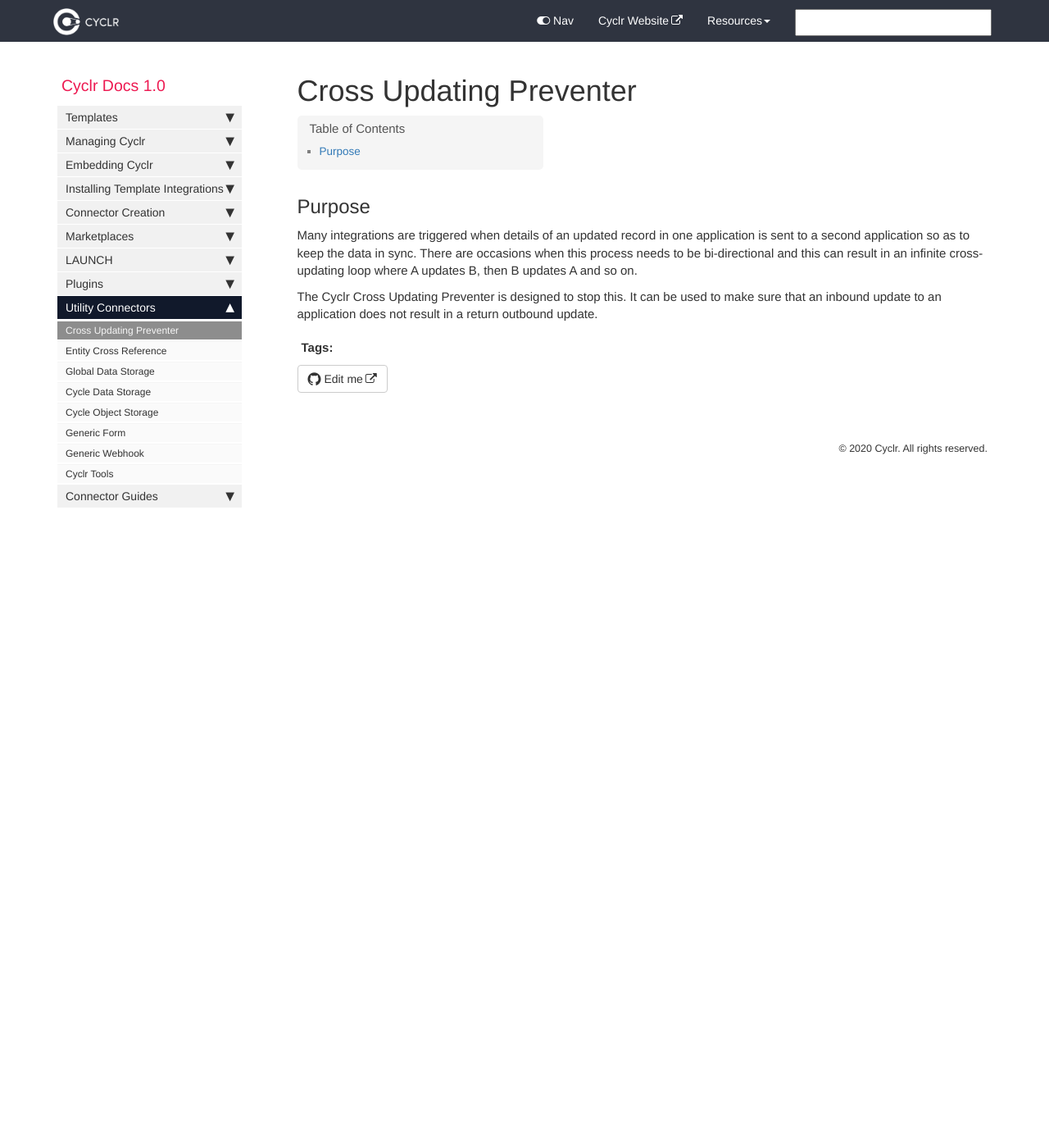
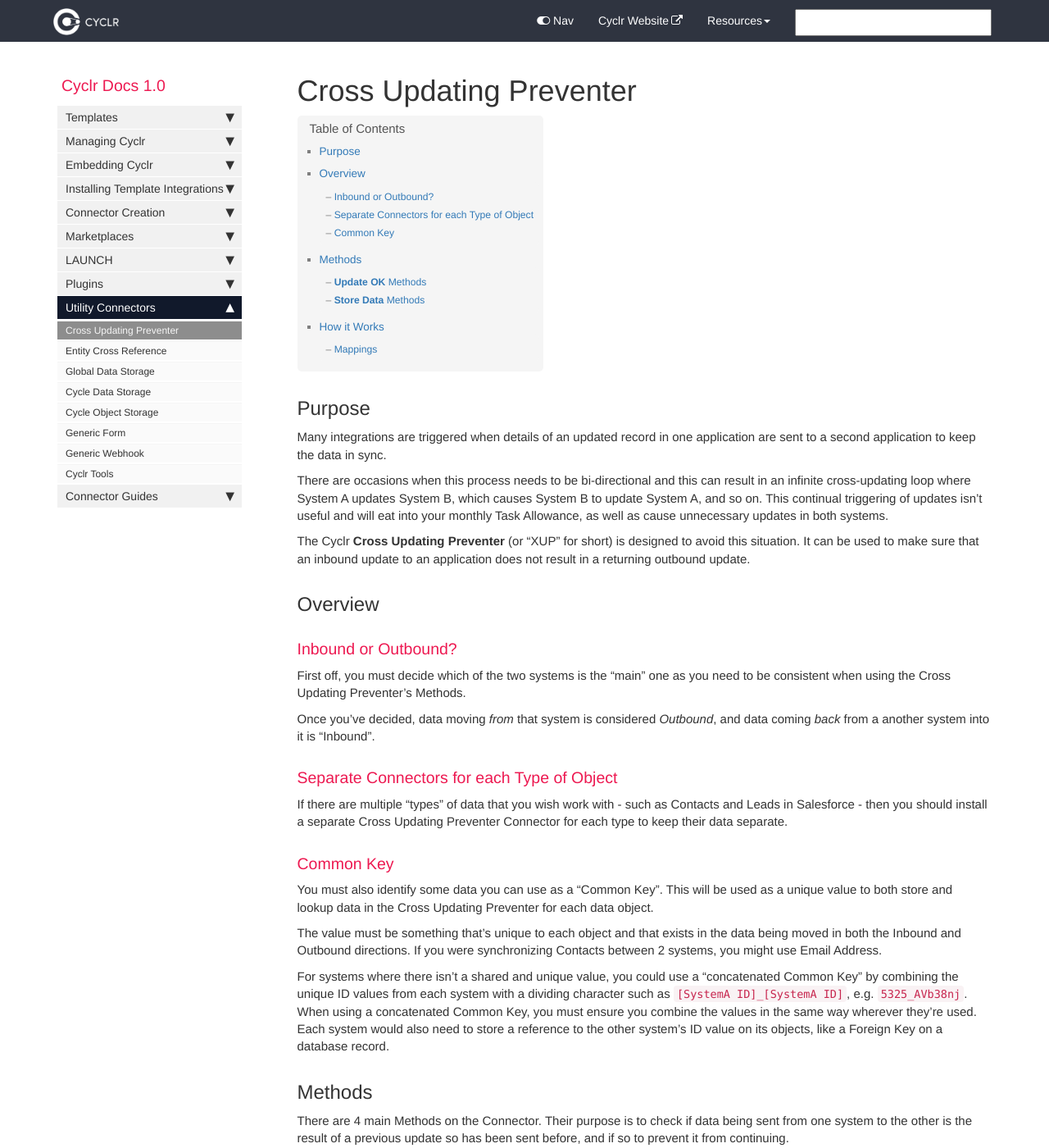
Before and after one commit to sneakysneak/docs, a Jekyll site: the page built from pages/utility-connectors/01-cross-updating-preventer.md, in a window 1280 px wide and 1400 px high. Shown: the whole window at 82% size. Built offline with Jekyll 4.4.1, drawn with Linux system fonts in a browser that asks for light colours; comment, search, counter and statistics services are not loaded; some of the changed text lies outside the part shown.

Commit message:
Add more explanation.

```diff
--- a/pages/utility-connectors/01-cross-updating-preventer.md
+++ b/pages/utility-connectors/01-cross-updating-preventer.md
@@ -7,6 +7,65 @@ tags: [utility-connector]
 
 ## Purpose
 
-Many integrations are triggered when details of an updated record in one application is sent to a second application so as to keep the data in sync. There are occasions when this process needs to be bi-directional and this can result in an infinite cross-updating loop where A updates B, then B updates A and so on.
+Many integrations are triggered when details of an updated record in one application are sent to a second application to keep the data in sync.
 
-The Cyclr Cross Updating Preventer is designed to stop this.  It can be used to make sure that an inbound update to an application does not result in a return outbound update.
+There are occasions when this process needs to be bi-directional and this can result in an infinite cross-updating loop where System A updates System B, which causes System B to update System A, and so on.  This continual triggering of updates isn't useful and will eat into your monthly Task Allowance, as well as cause unnecessary updates in both systems.
+
+The Cyclr **Cross Updating Preventer** (or "XUP" for short) is designed to avoid this situation.  It can be used to make sure that an inbound update to an application does not result in a returning outbound update.
+
+
+## Overview
+
+### Inbound or Outbound?
+First off, you must decide which of the two systems is the "main" one as you need to be consistent when using the Cross Updating Preventer's Methods.
+
+Once you've decided, data moving *from* that system is considered *Outbound*, and data coming *back* from a another system into it is "Inbound".
+
+### Separate Connectors for each Type of Object
+If there are multiple "types" of data that you wish work with - such as Contacts and Leads in Salesforce - then you should install a separate Cross Updating Preventer Connector for each type to keep their data separate.
+
+### Common Key
+You must also identify some data you can use as a "Common Key".  This will be used as a unique value to both store and lookup data in the Cross Updating Preventer for each data object.
+
+The value must be something that's unique to each object and that exists in the data being moved in both the Inbound and Outbound directions.  If you were synchronizing Contacts between 2 systems, you might use Email Address.
+
+For systems where there isn't a shared and unique value, you could use a "concatenated Common Key" by combining the unique ID values from each system with a dividing character such as `[SystemA ID]_[SystemA ID]`, e.g. `5325_AVb38nj`.  When using a concatenated Common Key, you must ensure you combine the values in the same way wherever they're used.  Each system would also need to store a reference to the other system's ID value on its objects, like a Foreign Key on a database record.
+
+## Methods
+
+There are 4 main Methods on the Connector.  Their purpose is to check if data being sent from one system to the other is the result of a previous update so has been sent before, and if so to prevent it from continuing.
+
+These "Outbound" Methods are used in a Cycle sending data *from* the "main" system:
+* Update OK (Outbound)
+* Store Data (Outbound)
+<br />
+
+These "Inbound" Methods are used in a Cycle receiving data *into* the "main" system:
+* Update OK (Inbound)
+* Store Data (Inbound)
+
+
+
+### **Update OK** Methods
+These simply compare the data you map to them with data previously stored by the opposite direction's **Store Data** Method.
+
+### **Store Data** Methods
+These store the data you map to them in the Cross Updating Preventer's internal storage, ready to be used by the opposite direction's **Update OK** Method.
+
+
+## How it Works
+
+**Update OK (*Outbound*)** compares the values you map on it with values that have been stored by **Store Data (*Inbound*)** for a specific Common Key value.  If there is any difference between those values, the Transaction leaves the Step through the True Exit, meaning the update should continue.  If the values are all the same, then it leaves through the False Exit indicating this isn't a real update as the data hasn't changed since the last time it was seen.
+
+**Update OK (*Inbound*)** does the same against values stored by **Store Data (*Outbound*)**.
+
+
+While the Methods are named `... (Inbound)` and `... (Outbound)`, they don't actually interact with each other within a Cycle.  Instead they work with the other Method in the Cycle moving data in the opposite direction.
+
+
+### Mappings
+You must map the same fields across the 2 corresponding Steps, but also ensure they are formatted the same way to enable them to be compared correctly. Depending on the data, you may need to use Script to accomplish this.
+
+So **Update OK (*Inbound*)** and **Store Data (*Outbound*)** must have the same fields mapped (and values formatted the same way).
+
+And **Update OK (*Outbound*)** and **Store Data (*Inbound*)** must have the same fields mapped (and values formatted the same way).
```
